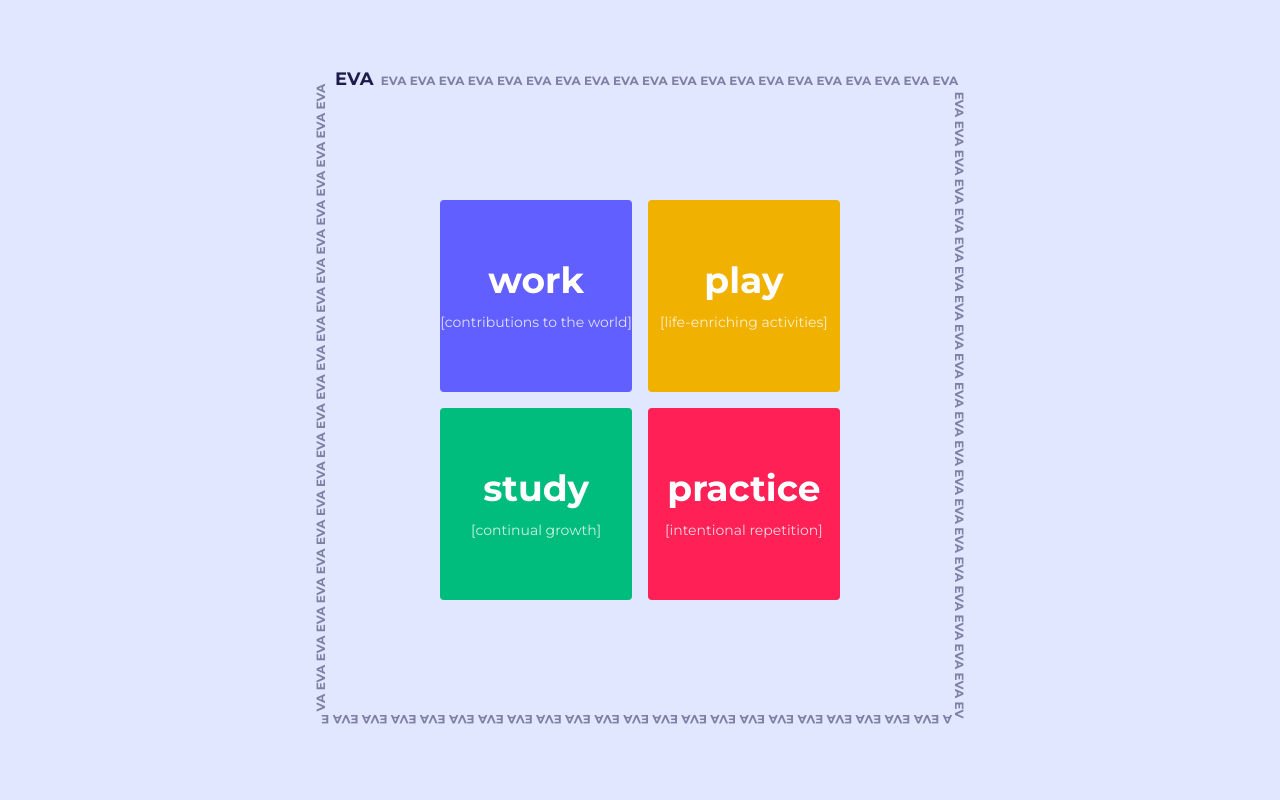
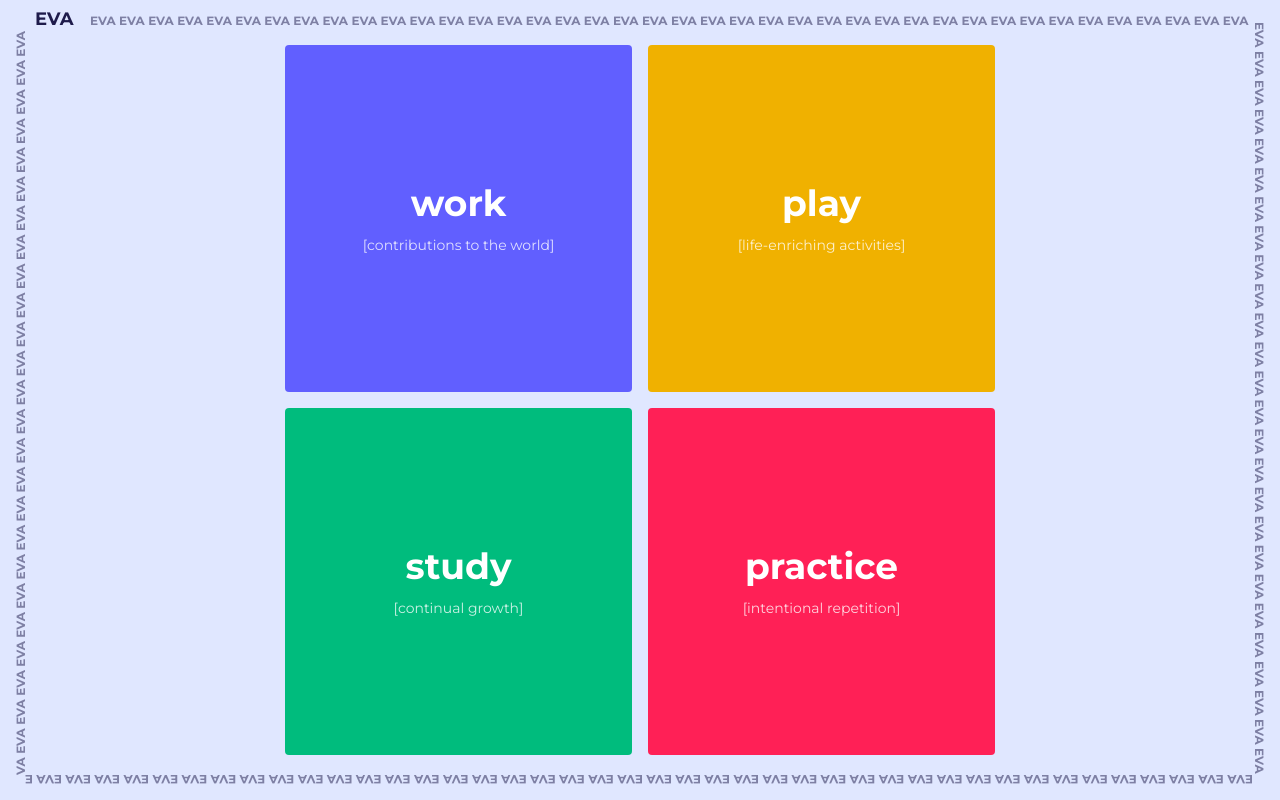
Before and after one commit to evakill/evakillenbergv25, a Next.js app: page / in a window 1280 px wide. Built offline with nearby package versions, Linux system fonts and the light colour scheme.

Commit message:
thumbnail stacking and linking

```diff
--- a/src/app/components/Home.tsx
+++ b/src/app/components/Home.tsx
@@ -6,15 +6,14 @@
 import { useRouter, useParams } from "next/navigation";
 import { findNodeAndThumbnailsFromParams } from "../utils";
 import { isLeaf, } from "../types";
-import { ThumbnailBorder } from "../components/ThumbnailBorder";
-
-const maxThumbnailSize = 670;
+import { THUMBNAIL_PADDING_PX, THUMBNAIL_SIZE_PX, ThumbnailBorder } from "../components/ThumbnailBorder";
 
 export default function Home() {
     const router = useRouter();
     const params = useParams();
 
     const [node, thumbnails] = React.useMemo(() => findNodeAndThumbnailsFromParams(tree, params), [params]);
+    const thumbnailOffsetPx = React.useMemo(() => thumbnails.length * THUMBNAIL_SIZE_PX + THUMBNAIL_PADDING_PX, [thumbnails.length]);
 
     // Redirect to home if node not found
     React.useEffect(() => {
@@ -30,10 +29,10 @@
     return (
         <>
             {thumbnails.map((thumbnail, i) => (
-                <ThumbnailBorder key={`thumbnail-${thumbnail.slug}`} thumbnail={thumbnail} size={maxThumbnailSize - (i * 70)} />
+                <ThumbnailBorder key={`thumbnail-${thumbnail.slug}`} thumbnail={thumbnail} thumbnailIndex={i} />
             ))}
             {
-                isLeaf(node) ? node.page : <TreeGrid rootOrBranch={node} />
+                isLeaf(node) ? node.page : <TreeGrid rootOrBranch={node} thumbnailOffsetPx={thumbnailOffsetPx} />
             }
         </>
     )
--- a/src/app/components/ThumbnailBorder.tsx
+++ b/src/app/components/ThumbnailBorder.tsx
@@ -1,11 +1,32 @@
 "use client";
 
 import React from "react";
+import { useRouter } from "next/navigation";
 import { Thumbnail } from "../types";
 
-export const ThumbnailBorder = ({ thumbnail, size }: { thumbnail: Thumbnail, size: number }) => {
+export const THUMBNAIL_PADDING_PX = 10;
+export const THUMBNAIL_SIZE_PX = 35;
+const TEXT_REPEAT = 200;
+
+export const ThumbnailBorder = ({ thumbnail, thumbnailIndex }: { thumbnail: Thumbnail, thumbnailIndex: number }) => {
+
+    // Get the viewport size
+    const [viewportHeightPx, setViewportHeightPx] = React.useState(0);
+    const [viewportWidthPx, setViewportWidthPx] = React.useState(0);
+
+    React.useEffect(() => {
+        const updateSize = () => {
+            setViewportHeightPx(window.innerHeight);
+            setViewportWidthPx(window.innerWidth);
+        };
+        updateSize();
+        window.addEventListener("resize", updateSize);
+        return () => window.removeEventListener("resize", updateSize);
+    }, []);
 
     const thumbnailDisplay = React.useMemo(() => thumbnail.title.toUpperCase(), [thumbnail]);
+    const thumbnailHeightPx = React.useMemo(() => viewportHeightPx - thumbnailIndex * THUMBNAIL_SIZE_PX * 2 - THUMBNAIL_PADDING_PX, [viewportHeightPx, thumbnailIndex]);
+    const thumbnailWidthPx = React.useMemo(() => viewportWidthPx - thumbnailIndex * THUMBNAIL_SIZE_PX * 2 - THUMBNAIL_PADDING_PX, [viewportWidthPx, thumbnailIndex]);
 
     const textRef = React.useRef<SVGTextElement>(null);
     const [offset, setOffset] = React.useState(0);
@@ -17,45 +38,49 @@
         }
     }, [thumbnail]);
 
+    const router = useRouter();
+
+    const handleClick = (e: React.MouseEvent) => {
+        e.preventDefault();
+        router.push(`/${thumbnail.slug}`);
+    };
+
     return (
         <>
             {/* Hidden SVG for measuring text width */}
-            < svg width="0" height="0" style={{ position: "absolute" }
-            }>
+            <svg width="0" height="0" style={{ position: "absolute" }}>
                 <text ref={textRef} fontSize="18" fontWeight="bold">
-                    {thumbnailDisplay}
+                    {thumbnailDisplay} /
                 </text>
-            </svg >
+            </svg>
             <svg
-                width={size}
-                height={size}
+                width={thumbnailWidthPx}
+                height={thumbnailHeightPx}
                 className="absolute left-1/2 top-1/2 -translate-x-1/2 -translate-y-1/2 z-1"
                 style={{ pointerEvents: "auto" }}
             >
                 <defs>
                     <path id={`border-square-${thumbnail.slug}`}
-                        d={`M 20 20 H ${size - 20} V ${size - 20} H 20 V 20 Z`}
+                        d={`M 20 20 H ${thumbnailWidthPx - 20} V ${thumbnailHeightPx - 20} H 20 V 20 Z`}
                     />
                 </defs>
-                {/* First instance, larger font, as a link */}
-                <a
-                    href={`/${thumbnail.slug}`}
-                    target="_self"
+                {/* Use a group with onClick for client-side navigation */}
+                <g
+                    onClick={handleClick}
                     style={{ cursor: "pointer" }}
-                    className="hover:border"
+                    className="hover:opacity-80"
                 >
                     <text fontSize="18" fill="#1e1b4b" fontWeight="bold" >
                         <textPath href={`#border-square-${thumbnail.slug}`} startOffset={10}>
                             {thumbnailDisplay}
                         </textPath>
                     </text>
-                    {/* Remaining instances, normal font */}
                     <text fontSize="12" fill="#1e1b4b" opacity="0.5" fontWeight="bold">
                         <textPath href={`#border-square-${thumbnail.slug}`} startOffset={offset + 20}>
-                            {Array(99).fill(thumbnailDisplay).join("  ")}
+                            {Array(TEXT_REPEAT).fill(thumbnailDisplay).join("  ")}
                         </textPath>
                     </text>
-                </a>
+                </g>
             </svg>
         </>
     )
--- a/src/app/components/TreeGrid.tsx
+++ b/src/app/components/TreeGrid.tsx
@@ -2,9 +2,9 @@
 
 import React from "react";
 import { Branch, Root } from "../types";
-import { GridNode } from "./TreeNode";
+import { GridNode } from "./GridNode";
 
-export const TreeGrid = ({ rootOrBranch }: { rootOrBranch: Root | Branch }) => {
+export const TreeGrid = ({ rootOrBranch, thumbnailOffsetPx }: { rootOrBranch: Root | Branch, thumbnailOffsetPx: number }) => {
     const gridDimension = React.useMemo(() => {
         const count = Object.keys(rootOrBranch.children).length;
         const dimension = Math.ceil(Math.sqrt(count));
@@ -12,8 +12,8 @@
     }, [Object.keys(rootOrBranch.children).length]);
 
     return (
-        <div className="flex flex-col items-center justify-center min-h-screen">
-            <div className="grid gap-4 p-8" style={{
+        <div className="flex flex-col items-center justify-center min-h-screen" style={{ padding: `${thumbnailOffsetPx}px` }}>
+            <div className="grow grid gap-4 aspect-square" style={{
                 gridTemplateColumns: `repeat(${gridDimension}, 1fr)`,
                 gridTemplateRows: `repeat(${gridDimension}, 1fr)`
             }}>
```
Also changed, not shown: src/app/components/GridNode.tsx (renamed from src/app/components/TreeNode.tsx).
